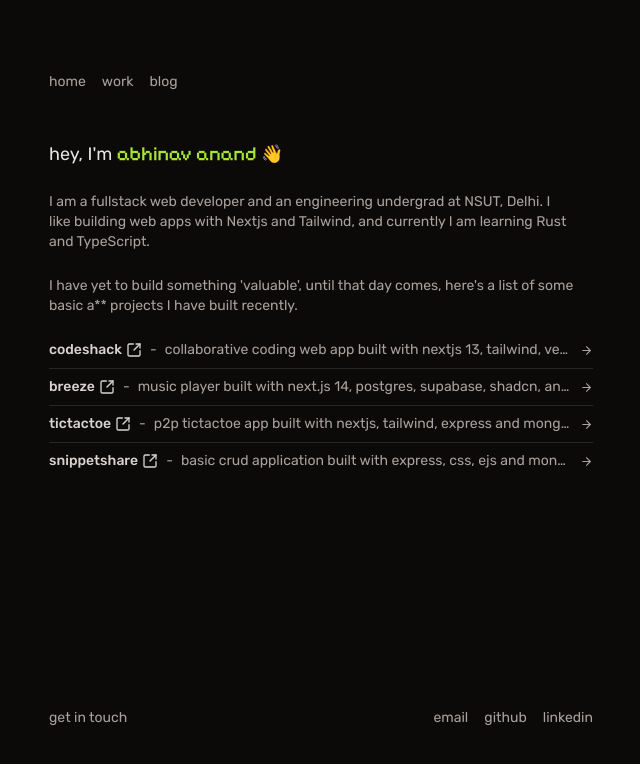
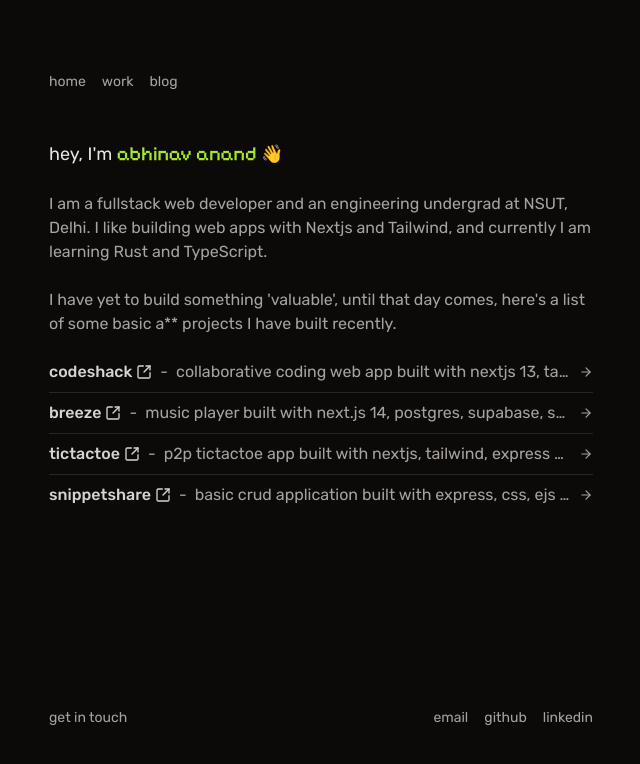
Before and after one commit to shadyy41/shady41-3.0, a Next.js app: page / in a window 1280 px wide. Shown: the top 764 px of the page, without its empty margins (319-959 px from the left). Built offline with nearby package versions, Linux system fonts and the light colour scheme.

Commit message:
fixed text size

```diff
--- a/app/page.tsx
+++ b/app/page.tsx
@@ -16,12 +16,12 @@ export default function Home() {
           👋
         </span>{' '}
       </h2>
-      <p className='text-pretty text-sm'>
+      <p className='text-pretty'>
         I am a fullstack web developer and an engineering undergrad at NSUT,
         Delhi. I like building web apps with Nextjs and Tailwind, and currently
         I am learning Rust and TypeScript.
       </p>
-      <p className='text-pretty text-sm'>
+      <p className='text-pretty'>
         I have yet to build something &apos;valuable&apos;, until that day
         comes, here&apos;s a list of some basic a** projects I have built
         recently.
@@ -42,7 +42,7 @@ export default function Home() {
 
 const Project = ({ project }: { project: Project }) => {
   return (
-    <section className='flex w-full items-center gap-2 text-sm'>
+    <section className='flex w-full items-center gap-2'>
       <Link
         href={project.url}
         className='outline-custom flex w-fit flex-shrink-0 items-center justify-center gap-1 font-medium text-stone-300 transition-colors hover:text-stone-200 focus:text-stone-200'
@@ -58,7 +58,7 @@ const Project = ({ project }: { project: Project }) => {
         href={`/project/${project.name.toLowerCase()}`}
         className=' outline-custom flex-shrink-0 text-stone-400 underline decoration-stone-600 decoration-dotted underline-offset-2 transition-colors hover:text-stone-200 focus:text-stone-200'
       >
-        <ArrowRight size={13} />
+        <ArrowRight size={14} />
       </Link>
     </section>
   );
--- a/app/project/[...id]/page.tsx
+++ b/app/project/[...id]/page.tsx
@@ -58,13 +58,13 @@ export default function Project({ params }: { params: { id: string[] } }) {
       </div>
 
       <div className='grid grid-cols-1 gap-1'>
-        <h2 className='text-stone-300'>About</h2>
-        <p className='text-pretty text-sm'>{project.description}</p>
+        <h2 className='text-stone-300 text-lg'>About</h2>
+        <p className='text-pretty'>{project.description}</p>
       </div>
 
       <div className='grid grid-cols-1 gap-1'>
-        <h2 className='text-stone-300'>Tech Stack</h2>
-        <ul className='list-inside list-disc text-sm'>
+        <h2 className='text-stone-300 text-lg'>Tech Stack</h2>
+        <ul className='list-inside list-disc'>
           {project.tech.map((e, idx) => {
             return (
               <li key={idx}>
```
